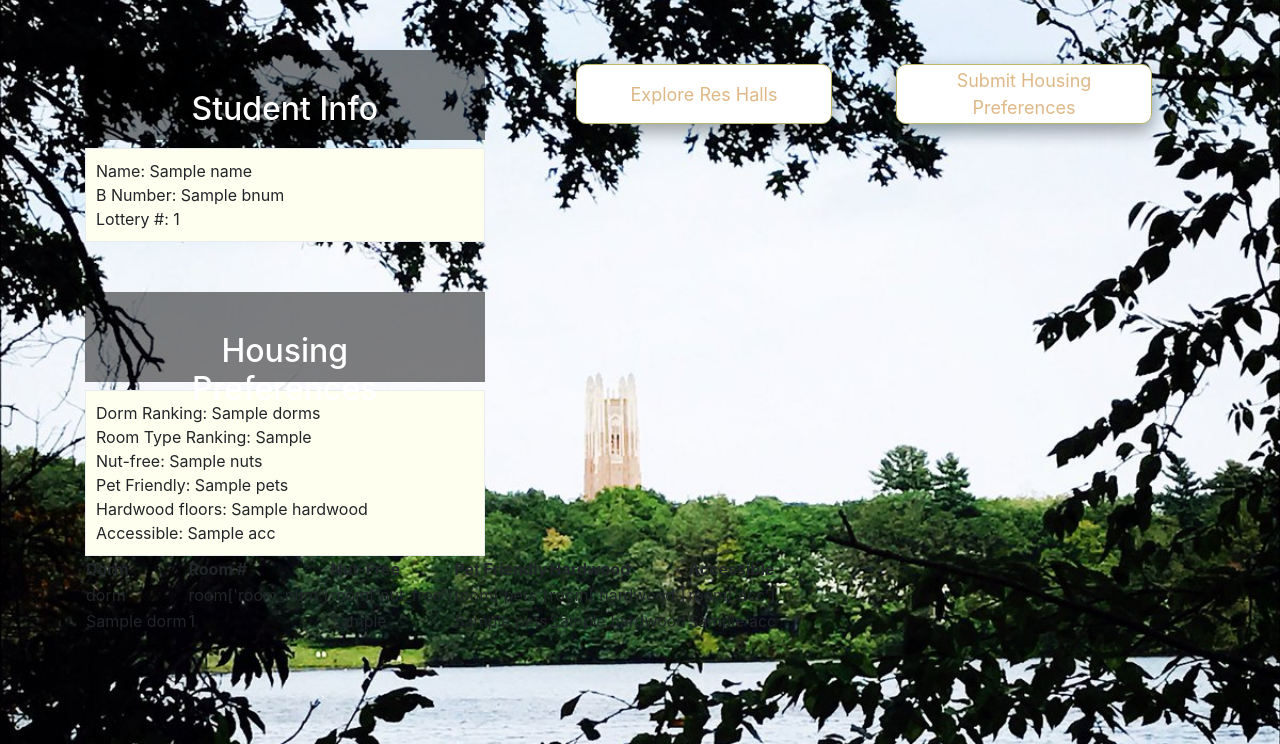
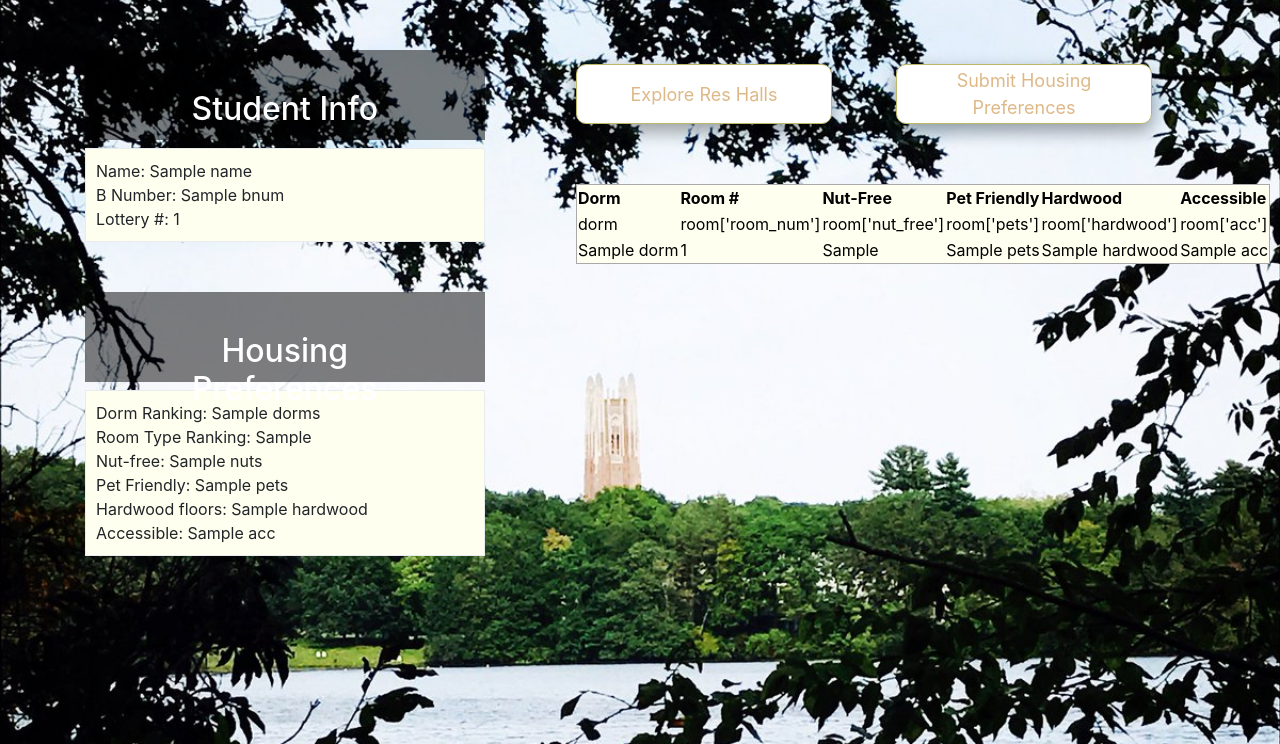
Before and after one commit to dtosca/HouseIt, a Flask app: template templates/index.html in a window 1280 px wide. Shown: the part 56-800 px from the top of the page. Run offline with Flask 2, Linux system fonts and the light colour scheme; the template is opened without the code that fills it: most values are stand-ins (such as "Sample title", 1, 10 or a date in 2020); some libraries are stand-ins or nearby versions.

Commit message:
making table

```diff
--- a/templates/index.html
+++ b/templates/index.html
@@ -80,6 +80,15 @@
         background-color: ivory;
         padding: 10px;
         width: 120%;
+      }
+
+      table {
+        position: absolute;
+        top: 30%;
+        background-color: ivory;
+        left: 45%;
+        color: black;
+        border: 1px solid darkgray;
       }
 
     </style>
```
